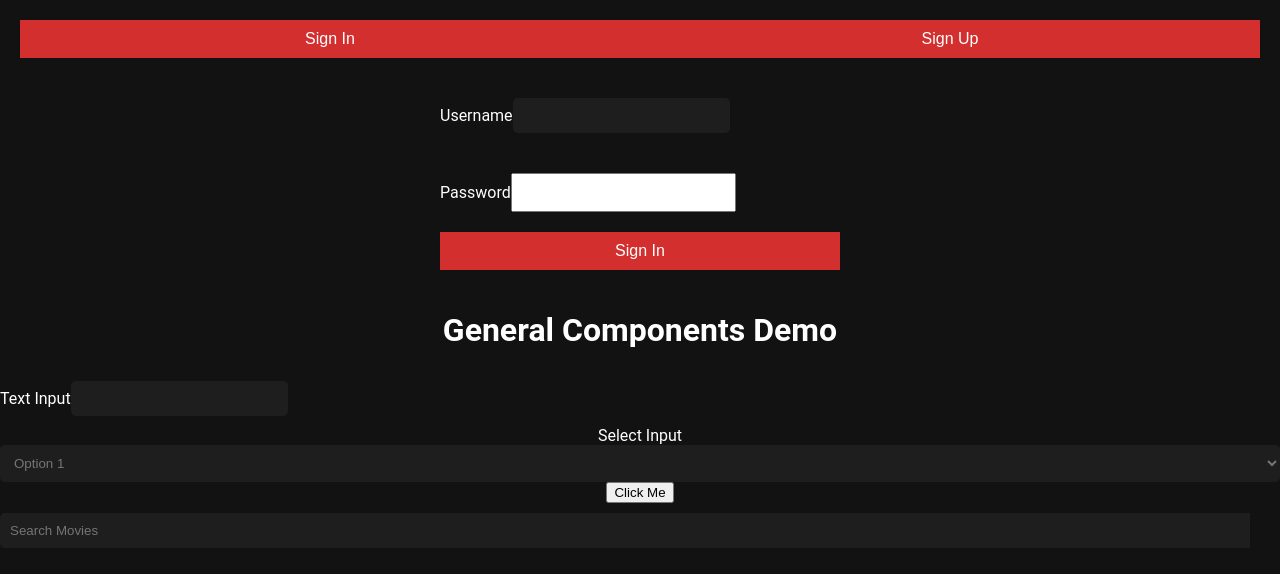
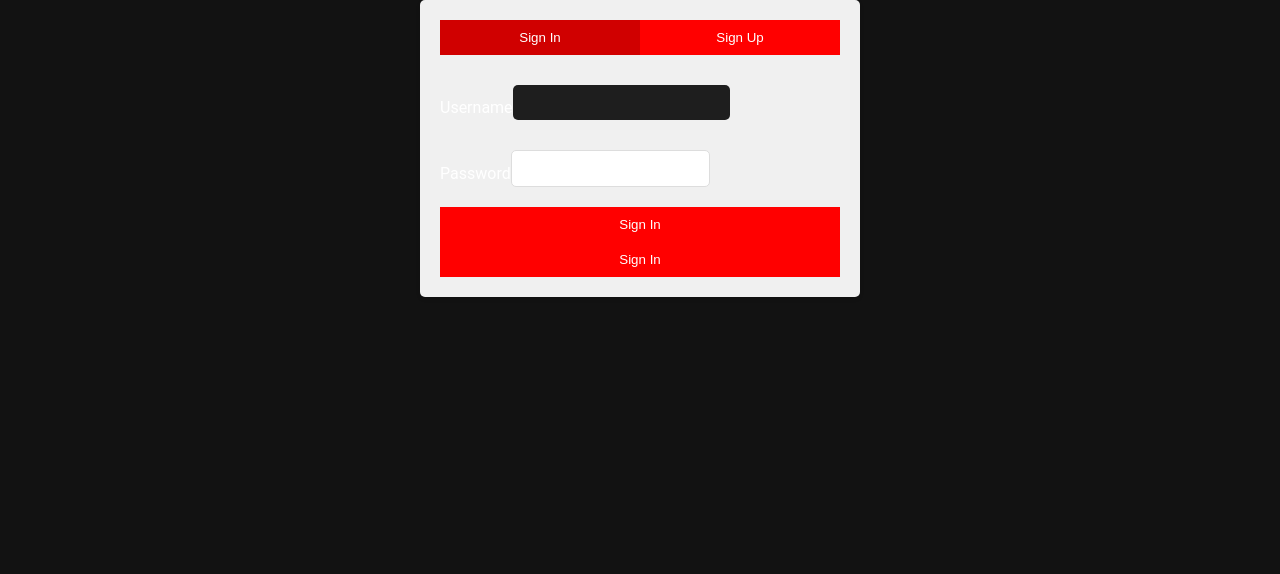
Before and after one commit to JD037/atlas-cinema-guru, a React (Create React App) app: page / in a window 1280 px wide. Shown: the top 574 px of the page. Built offline with nearby package versions, Linux system fonts and the light colour scheme.

Commit message:
Add API integration for authentication

```diff
--- a/src/App.js
+++ b/src/App.js
@@ -1,12 +1,6 @@
 // src/App.js
 import React, { useState, useEffect } from 'react';
 import axios from 'axios';
-import Input from './components/general/Input';
-import SelectInput from './components/general/SelectInput';
-import Button from './components/general/Button';
-import SearchBar from './components/general/SearchBar';
-import { FontAwesomeIcon } from '@fortawesome/react-fontawesome';
-import { faSearch } from '@fortawesome/free-solid-svg-icons';
 import Authentication from './routes/auth/Authentication';
 import Dashboard from './components/dashboard/Dashboard';
 import './App.css';
@@ -14,14 +8,6 @@ import './App.css';
 function App() {
   const [isLoggedIn, setIsLoggedIn] = useState(false);
   const [userUsername, setUserUsername] = useState('');
-  const [inputValue, setInputValue] = useState('');
-  const [selectValue, setSelectValue] = useState('');
-  const [searchTitle, setSearchTitle] = useState('');
-
-  const options = [
-    { label: 'Option 1', value: '1' },
-    { label: 'Option 2', value: '2' },
-  ];
 
   useEffect(() => {
     const accessToken = localStorage.getItem('accessToken');
@@ -48,28 +34,6 @@ function App() {
       ) : (
         <Authentication setIsLoggedIn={setIsLoggedIn} setUserUsername={setUserUsername} />
       )}
-      <h1>General Components Demo</h1>
-      <Input
-        label="Text Input"
-        type="text"
-        value={inputValue}
-        setValue={setInputValue}
-        icon={<FontAwesomeIcon icon={faSearch} />}
-      />
-      <SelectInput
-        label="Select Input"
-        options={options}
-        value={selectValue}
-        setValue={setSelectValue}
-      />
-      <Button
-        label="Click Me"
-        onClick={() => alert('Button clicked!')}
-      />
-      <SearchBar
-        title={searchTitle}
-        setTitle={setSearchTitle}
-      />
     </div>
   );
 }
--- a/src/routes/auth/Authentication.js
+++ b/src/routes/auth/Authentication.js
@@ -1,4 +1,6 @@
+// src/routes/auth/Authentication.js
 import React, { useState } from 'react';
+import axios from 'axios';
 import './auth.css';
 import Login from './Login';
 import Register from './Register';
@@ -9,20 +11,34 @@ const Authentication = ({ setIsLoggedIn, setUserUsername }) => {
 	const [username, setUsername] = useState('');
 	const [password, setPassword] = useState('');
 
+	const handleSubmit = (event) => {
+		event.preventDefault();
+		const url = isLogin ? '/api/auth/login' : '/api/auth/register';
+		axios.post(url, { username, password })
+			.then(response => {
+				const { accessToken } = response.data;
+				localStorage.setItem('accessToken', accessToken);
+				setUserUsername(username);
+				setIsLoggedIn(true);
+			})
+			.catch(error => {
+				console.error('Error during authentication:', error);
+			});
+	};
+
 	return (
 		<div className="auth-container">
 			<div className="auth-header">
 				<Button label="Sign In" onClick={() => setIsLogin(true)} className={isLogin ? 'active' : ''} />
 				<Button label="Sign Up" onClick={() => setIsLogin(false)} className={!isLogin ? 'active' : ''} />
 			</div>
+			<form className="auth-form" onSubmit={handleSubmit}>
 				{isLogin ? (
 					<Login
 						username={username}
 						setUsername={setUsername}
 						password={password}
 						setPassword={setPassword}
-					setIsLoggedIn={setIsLoggedIn}
-					setUserUsername={setUserUsername}
 					/>
 				) : (
 					<Register
@@ -30,10 +46,10 @@ const Authentication = ({ setIsLoggedIn, setUserUsername }) => {
 						setUsername={setUsername}
 						password={password}
 						setPassword={setPassword}
-					setIsLoggedIn={setIsLoggedIn}
-					setUserUsername={setUserUsername}
 					/>
 				)}
+				<Button label={isLogin ? "Sign In" : "Sign Up"} type="submit" />
+			</form>
 		</div>
 	);
 };
--- a/src/routes/auth/auth.css
+++ b/src/routes/auth/auth.css
@@ -1,55 +1,48 @@
 /* src/routes/auth/auth.css */
 .auth-container {
-	display: flex;
-	flex-direction: column;
-	align-items: center;
+	max-width: 400px;
+	margin: 0 auto;
 	padding: 20px;
+	background-color: #f0f0f0;
+	border-radius: 5px;
+	box-shadow: 0 2px 4px rgba(0, 0, 0, 0.1);
 }
 
 .auth-header {
 	display: flex;
-	justify-content: space-around;
-	width: 100%;
+	justify-content: space-between;
 	margin-bottom: 20px;
 }
 
 .auth-header button {
-	width: 100%;
+	flex: 1;
 	padding: 10px;
+	border: none;
+	background-color: #ff0000;
+	color: white;
 	cursor: pointer;
-	background-color: #d32f2f;
-	border: none;
-	color: white;
-	font-size: 16px;
-	transition: background-color 0.3s;
 }
 
-.auth-header button:hover {
-	background-color: #9a0007;
+.auth-header button.active {
+	background-color: #d00000;
 }
 
 .auth-form {
-	width: 100%;
-	max-width: 400px;
+	display: flex;
+	flex-direction: column;
 }
 
 .auth-form input {
-	width: 100%;
+	margin-bottom: 10px;
 	padding: 10px;
-	margin: 10px 0;
+	border: 1px solid #ddd;
+	border-radius: 5px;
 }
 
 .auth-form button {
-	width: 100%;
 	padding: 10px;
-	background-color: #d32f2f;
 	border: none;
+	background-color: #ff0000;
 	color: white;
-	font-size: 16px;
 	cursor: pointer;
-	transition: background-color 0.3s;
 }
-
-.auth-form button:hover {
-	background-color: #9a0007;
-}
```
Lines whose indentation alone changed are shown as unchanged.
